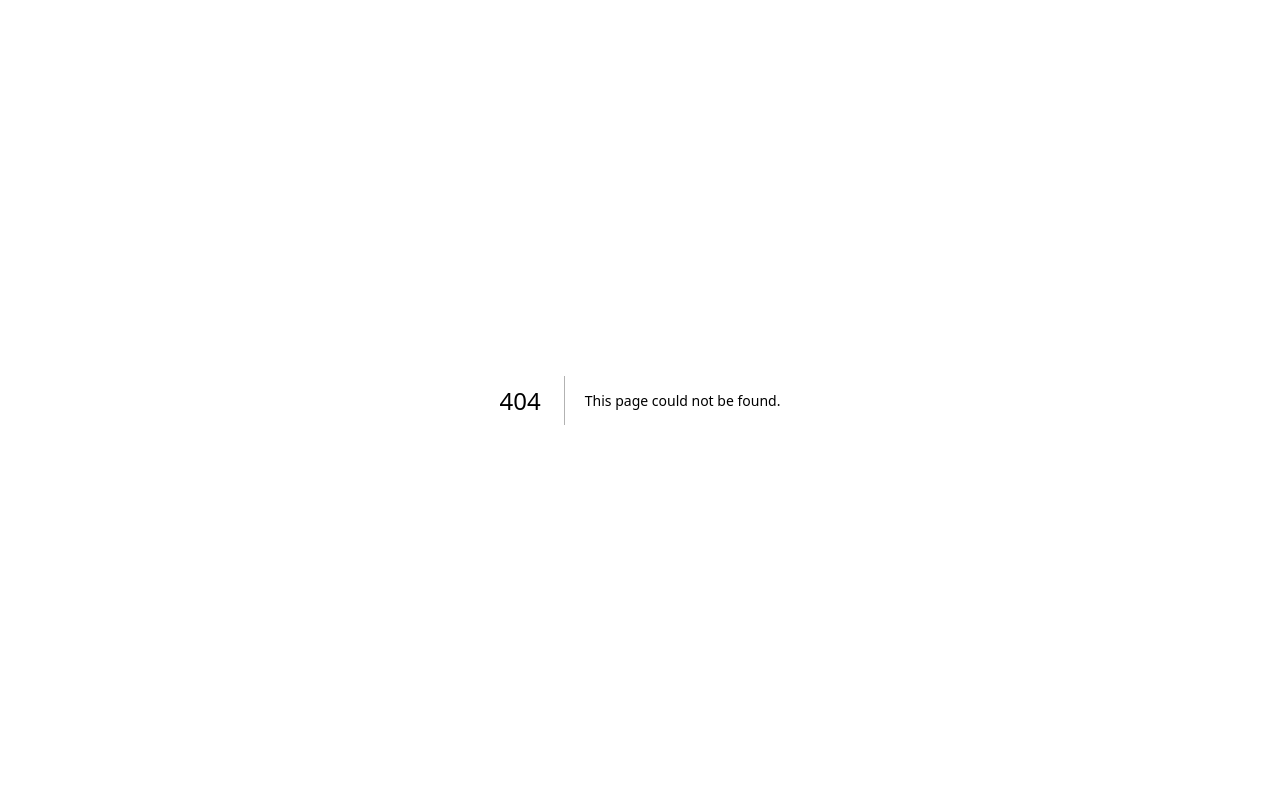
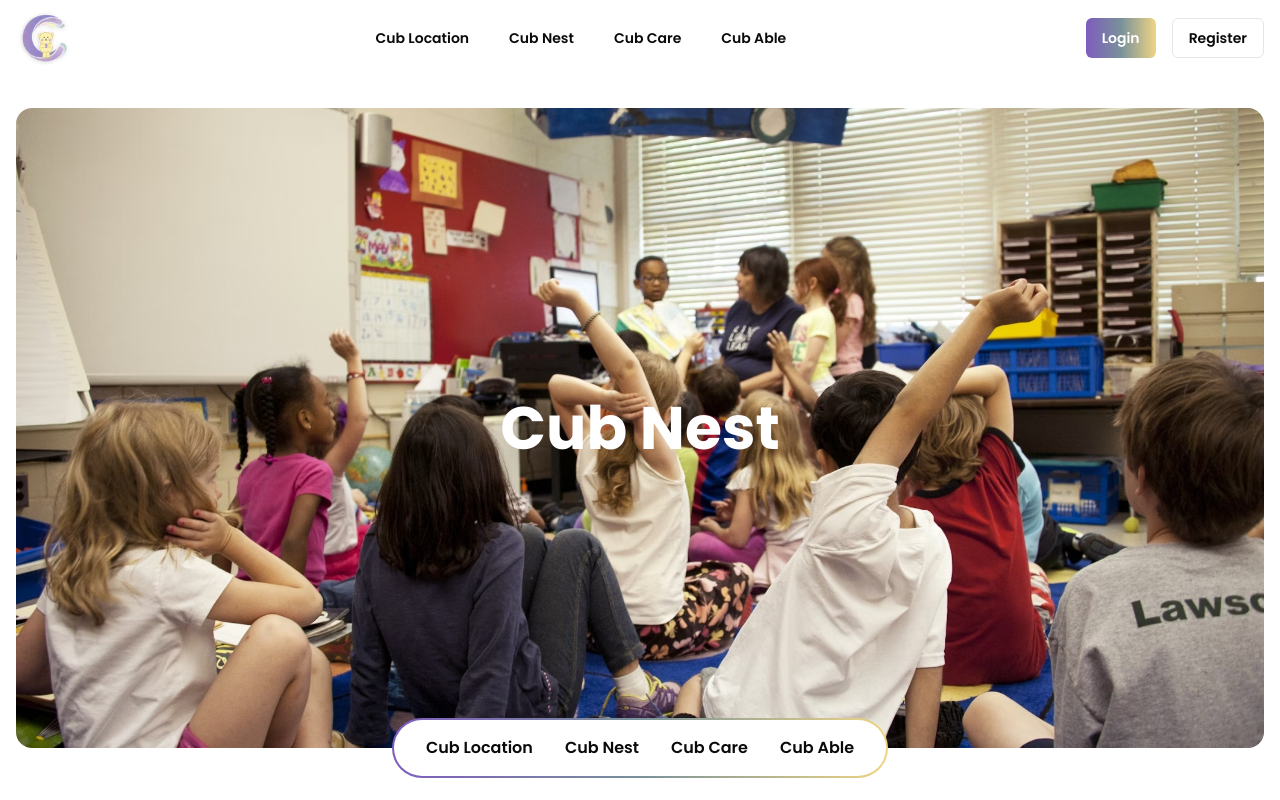
Before and after one commit to Brilliahib/cms-charing-cub, a Next.js app: page /cub-nest in a window 1280 px wide. Before the commit this address had no page. Built offline with nearby package versions, Linux system fonts and the light colour scheme.

Commit message:
feat: create cub nest and cub care

```diff
--- a/src/app/(cub)/cub-able/page.tsx
+++ b/src/app/(cub)/cub-able/page.tsx
@@ -4,7 +4,6 @@ import Navbar from "@/components/organism/navbar/Navbar";
 export default function CubAblePage() {
   return (
     <>
-      <Navbar />
       <CubAbleContent />
     </>
   );
--- /dev/null
+++ b/src/app/(cub)/cub-care/page.tsx
@@ -0,0 +1,7 @@
+export default function CubCarePage() {
+  return (
+    <>
+      <div></div>
+    </>
+  );
+}
--- a/src/app/(cub)/cub-location/page.tsx
+++ b/src/app/(cub)/cub-location/page.tsx
@@ -4,7 +4,6 @@ import Navbar from "@/components/organism/navbar/Navbar";
 export default function CubLocationPage() {
   return (
     <>
-      <Navbar />
       <CubLocationContent />
     </>
   );
--- /dev/null
+++ b/src/app/(cub)/cub-nest/page.tsx
@@ -0,0 +1,9 @@
+import CubNestContent from "@/components/organism/cub/nest/CubNestContent";
+
+export default function CubNestPage() {
+  return (
+    <>
+      <CubNestContent />
+    </>
+  );
+}
--- /dev/null
+++ b/src/app/(cub)/layout.tsx
@@ -0,0 +1,11 @@
+import Navbar from "@/components/organism/navbar/Navbar";
+import { PropsWithChildren } from "react";
+
+export default function CubLayout({ children }: PropsWithChildren) {
+  return (
+    <>
+      <Navbar />
+      <main>{children}</main>
+    </>
+  );
+}
--- a/src/components/organism/cub/able/CubAbleContent.tsx
+++ b/src/components/organism/cub/able/CubAbleContent.tsx
@@ -11,7 +11,7 @@ export default function CubAbleContent() {
                 Day Care for Children with Disabilities
               </span>
               <h1 className="font-bold md:text-7xl text-4xl bg-gradient-to-r from-primary via-[#79919A] to-[#EED584] bg-clip-text text-transparent">
-                Inclusive, loving childcare
+                Inclusive, Loving Childcare
               </h1>
               <p>
                 Provide your child with the compassionate and specialized care
--- /dev/null
+++ b/src/components/organism/cub/nest/CubNestContent.tsx
@@ -0,0 +1,62 @@
+import Link from "next/link";
+
+export default function CubNestContent() {
+  return (
+    <>
+      <div className="mx-auto px-4 max-w-[1400px]">
+        <div
+          className="relative min-h-[80vh] rounded-2xl w-full flex flex-col items-center text-center justify-center"
+          style={{
+            backgroundImage: 'url("/images/background-2.jpg")',
+            backgroundSize: "cover",
+            backgroundPosition: "center",
+          }}
+        >
+          <h1 className="font-bold md:text-6xl text-5xl text-white">
+            Cub Nest
+          </h1>
+
+          {/* menu */}
+          <div className="absolute bottom-[-30px] flex justify-center items-center w-full md:px-0 px-8">
+            <div className="relative w-fit p-[2px] bg-gradient-to-r from-[#7E5CBE] via-[#79919A] to-[#EED584] rounded-full flex gap-8">
+              <div className="bg-white rounded-full flex gap-8 md:p-4 md:px-8 p-2 px-8">
+                <Link
+                  href={"/cub-location"}
+                  className="hover:underline hover:text-primary"
+                >
+                  <h1 className="font-semibold md:text-base text-sm">
+                    Cub Location
+                  </h1>
+                </Link>
+                <Link
+                  href={"/cub-nest"}
+                  className="hover:underline hover:text-primary"
+                >
+                  <h1 className="font-semibold md:text-base text-sm">
+                    Cub Nest
+                  </h1>
+                </Link>
+                <Link
+                  href={"/cub-care"}
+                  className="hover:underline hover:text-primary"
+                >
+                  <h1 className="font-semibold md:text-base text-sm">
+                    Cub Care
+                  </h1>
+                </Link>
+                <Link
+                  href={"/cub-able"}
+                  className="hover:underline hover:text-primary"
+                >
+                  <h1 className="font-semibold md:text-base text-sm">
+                    Cub Able
+                  </h1>
+                </Link>
+              </div>
+            </div>
+          </div>
+        </div>
+      </div>
+    </>
+  );
+}
```
Also changed, not shown: public/images/background-2.jpg (added).
